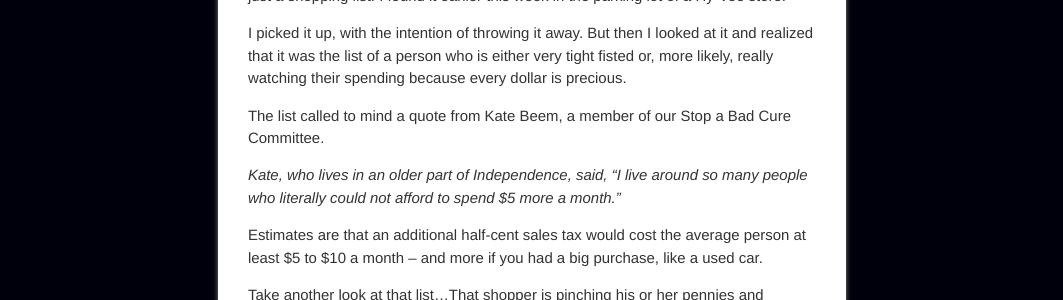
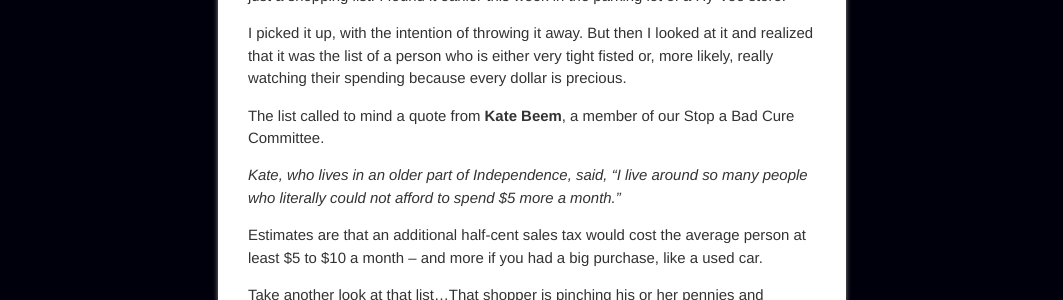
Before and after one commit to jiko/stopabadcure, a Jekyll site: the page built from _posts/2013-09-25-small-tax-big-pain.md, in a window 1280 px wide. Shown: the part 992-1292 px from the top of the page, without its empty margins (108-1171 px from the left). Built offline with Jekyll 4.4.1, drawn with Linux system fonts in a browser that asks for light colours.

```diff
--- a/_posts/2013-09-25-small-tax-big-pain.md
+++ b/_posts/2013-09-25-small-tax-big-pain.md
@@ -10,7 +10,7 @@ The image above does not contain clues to the whereabouts of buried treasure. It
 
 I picked it up, with the intention of throwing it away. But then I looked at it and realized that it was the list of a person who is either very tight fisted or, more likely, really watching their spending because every dollar is precious.
 
-The list called to mind a quote from Kate Beem, a member of our Stop a Bad Cure Committee.
+The list called to mind a quote from **Kate Beem**, a member of our Stop a Bad Cure Committee.
 
 _Kate, who lives in an older part of Independence, said, "I live around so many people who literally could not afford to spend $5 more a month.”_
 
```
